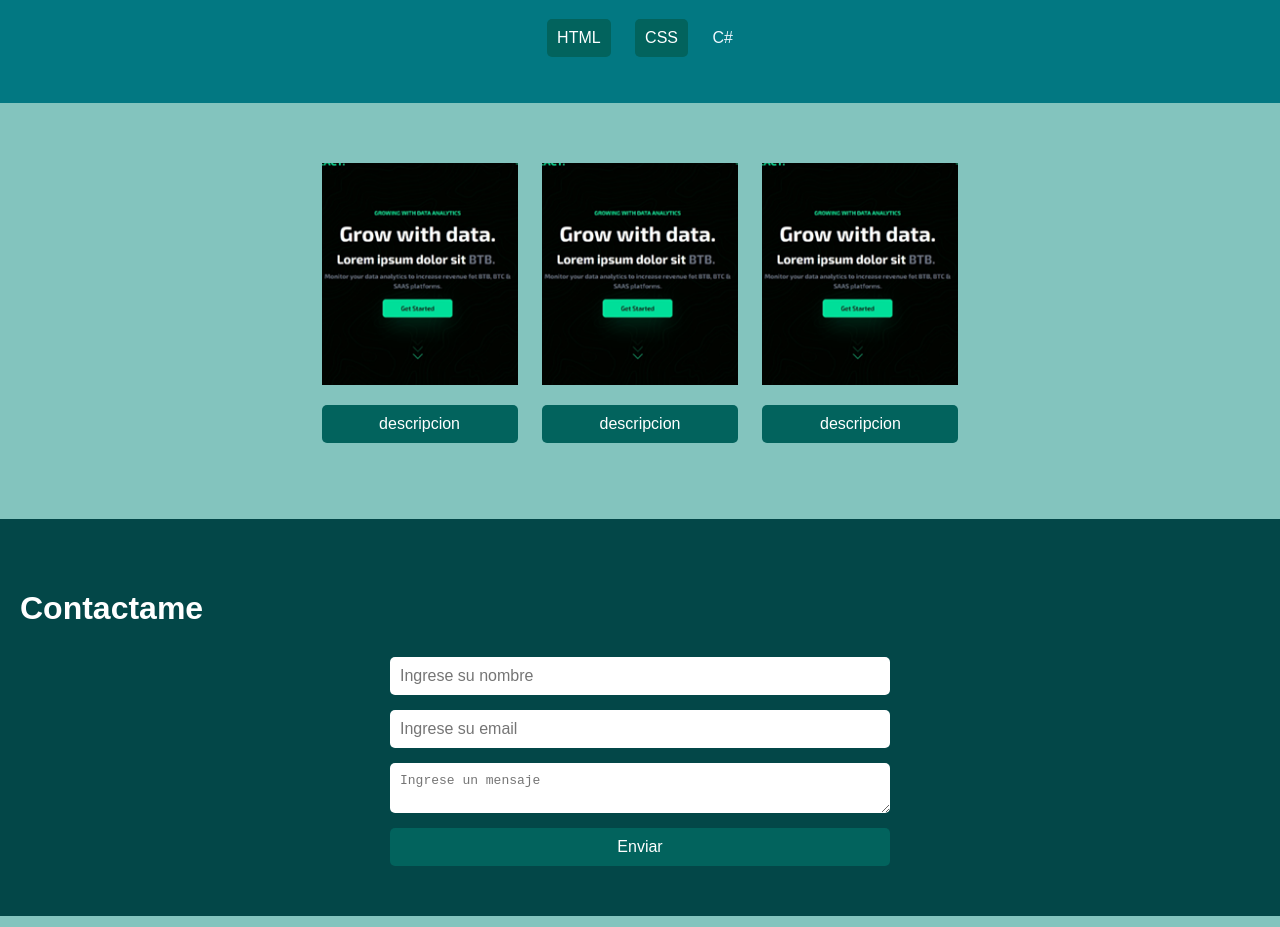
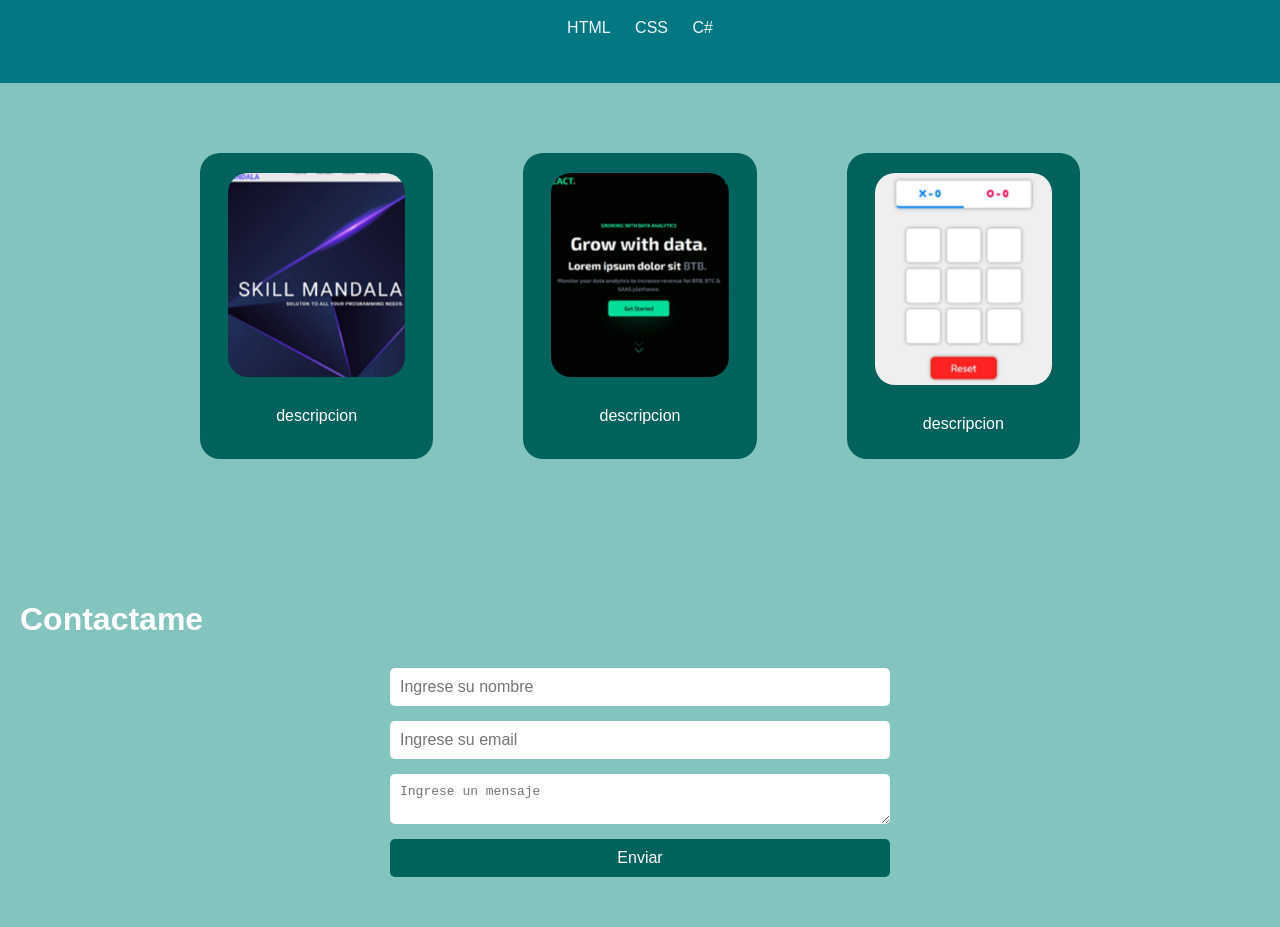
Before and after one commit to Mili27/Proyecto_final1, a plain HTML site: page index.html in a window 1280 px wide. Shown: the part 1243-2170 px from the top of the page. Drawn offline with Linux system fonts and the light colour scheme.

Commit message:
continue con el css, modifique unas cosas del html y agregue imagenes para los proyectos

```diff
--- a/css/style.css
+++ b/css/style.css
@@ -8,6 +8,7 @@ body {
     padding: 0;
     width: 100%;
     height: 100%;
+    max-width: 100%;
 }
 
 header {
@@ -153,7 +154,24 @@ main {
 
 .servicios-content{
     text-align: center;
-    margin: 50px 0;
+    margin: 60px 0;
+}
+
+.img-content{
+    display: flex;
+    justify-content: space-between; /* Para centrar las cajas y separarlas uniformemente */
+    gap: 70px; /* Incrementa el espacio entre las cajas */
+    max-width: 900px; /* Limita el ancho máximo para mantener las cajas dentro de un contenedor */
+    margin: 0 auto;
+}
+
+.caja {
+    background-color: #02635D;
+    border-radius: 20px;
+    padding: 10px;
+    text-align: center;
+    width: calc(50% - 25px); /* Ajusta el ancho de las cajas según sea necesario */
+    box-sizing: border-box;
 }
 
 section h3 {
@@ -166,15 +184,20 @@ section div {
     margin: 10px;
 }
 
-section div p {
-    background-color: #02635D;
-    color: #FFFFFF;
-    padding: 10px;
-    border-radius: 5px;
+.caja img {
+    width: 83%;
+    height: auto;
+    align-items: center;
+    border-radius: 20px;
+    margin: 10px auto;
+}
+
+.caja p {
+    color: white;
+    font-size: 1em;
 }
 
 footer {
-    background-color: #034748;
     color: #FFFFFF;
     padding: 50px 20px;
     text-align: left;
--- a/index.html
+++ b/index.html
@@ -56,16 +56,22 @@
 
 
         <section id="servicios" class="servicios-content">
-            <div>
-                <img src="img/Captura de pantalla 2024-06-07 151421.png" alt="proyecto">
-                <p>descripcion</p>
+            <div class="img-content">
+                <div class="caja">
+                    <img src="img/img_proy1.jpeg" alt="proyecto">
+                    <p>descripcion</p>
+                </div>
+                <div class="caja">
+                    <img src="img/img_proy2.jpeg" alt="proyecto">
+                    <p>descripcion</p>
+                </div>
+                <div class="caja">
+                     <img src="img/img_proy3.jpeg" alt="proyecto">
+                    <p>descripcion</p>
+                </div>
+
             </div>
-            <div> <img src="img/Captura de pantalla 2024-06-07 151421.png" alt="proyecto">
-                <p>descripcion</p>
-            </div>
-            <div> <img src="img/Captura de pantalla 2024-06-07 151421.png" alt="proyecto">
-                <p>descripcion</p>
-            </div>
+
         </section>
     </main>
     <footer id="contacto" class="Contacto">
```
Also changed, not shown: img/Captura de pantalla 2024-06-07 151421.png (deleted), img/img_proy1.jpeg (added), img/img_proy2.jpeg (added), img/img_proy3.jpeg (added).
